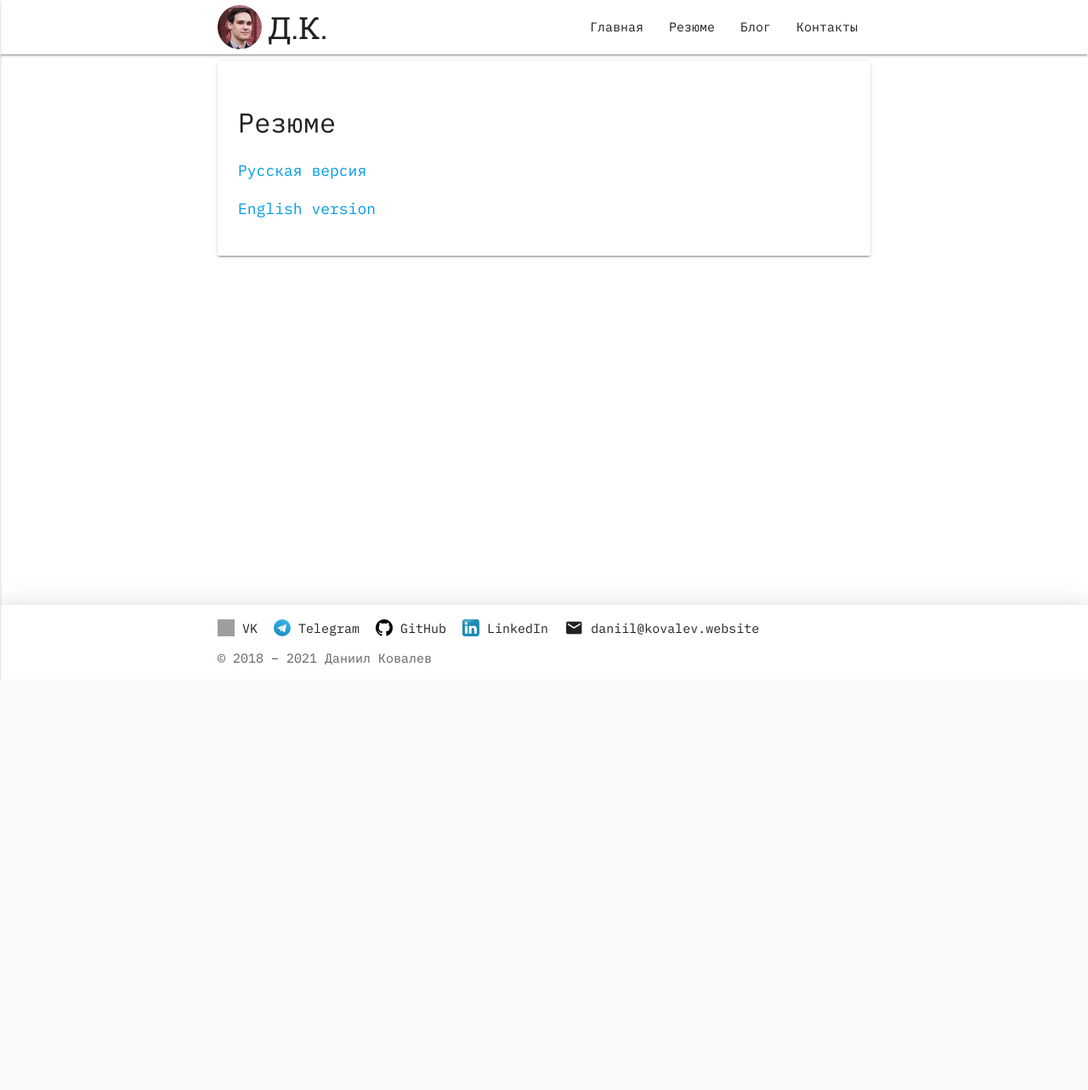
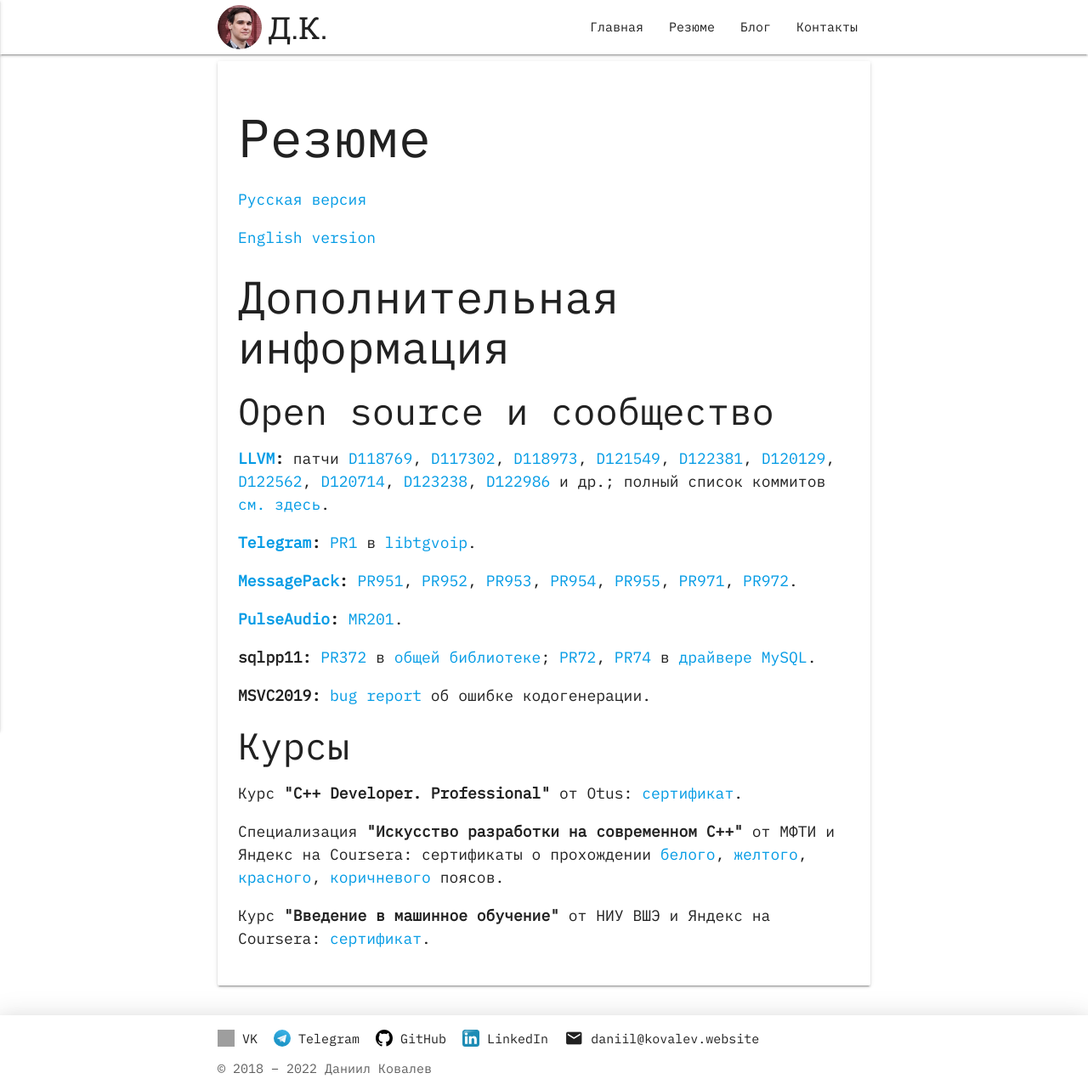
Before and after one commit to kovdan01/blog, a Django app: template blog/templates/blog/cv.html in a window 1280 px wide. Shown: the whole page at 85% size. Before the commit the page ends 800 px from the top, so only its background shows below. Run offline with Django 3.2, Linux system fonts and the light colour scheme; the template is opened without the code that fills it, so the values that code supplies are empty; grey boxes are pictures that could not be loaded.

Commit message:
Update CV & minor style fixes

```diff
--- a/blog/templates/blog/base.html
+++ b/blog/templates/blog/base.html
@@ -66,7 +66,7 @@
       </div>
       <div class="footer-copyright transparent grey-text text-darken-2">
         <div class="container">
-          &copy; 2018 &#8211; 2021 Даниил Ковалев
+          &copy; 2018 &#8211; 2022 Даниил Ковалев
         </div>
       </div>
     </footer>
--- a/blog/templates/blog/contact.html
+++ b/blog/templates/blog/contact.html
@@ -7,11 +7,9 @@
         <div class="row">
           <div class="col s12 m12 l12 xl12">
             <div class="card-panel default-block">
-              <h1 class="default-header">Контакты</h1>
+              <h1>Контакты</h1>
               <p>Независимо от способа общения, есть одна просьба &#8211; сразу указывайте, по какому поводу пишете. Так общение пойдет быстрее и продуктивнее.</p>
-              <p>Проще всего до меня достучаться <a href="https://vk.com/id250895551" target="_blank">ВКонтакте</a>. Мои личные сообщения открыты для всех пользователей этой социальной сети, и я обязательно отвечу в течение суток. В худшем случае &#8211; двух.</p>
-              <p>Из популярных мессенджеров относительно активно я использую Telegram, и вы можете <a href="https://t.me/kovdan01" target="_blank">написать мне</a> и там.</p>
-              <p>Чтобы связаться со мной по электронной почте, можно использовать адрес <a href="mailto:daniil@kovalev.website">daniil@kovalev.website</a>. Кроме того, есть корпоративный ящик, созданный на домене университета &#8211; его адрес <a href="mailto:dyukovalev@edu.hse.ru">dyukovalev@edu.hse.ru</a>.</p>
+              <p>Чтобы связаться со мной по электронной почте, можно использовать адрес <a href="mailto:daniil@kovalev.website">daniil@kovalev.website</a>. Из популярных мессенджеров относительно активно я использую Telegram, и вы можете написать мне и там: <a href="https://t.me/kovdan01" target="_blank">@kovdan01</a>.</p>
             </div>
           </div>
         </div>
--- a/blog/templates/blog/cv.html
+++ b/blog/templates/blog/cv.html
@@ -7,9 +7,26 @@
         <div class="row">
           <div class="col s12 m12 l12 xl12">
             <div class="card-panel default-block" id="index">
-              <h1 class="default-header">Резюме</h1>
+              <h1>Резюме</h1>
               <p><a href="{% static 'docs/KovalevCV_ru.pdf' %}">Русская версия</a></p>
               <p><a href="{% static 'docs/KovalevCV_en.pdf' %}">English version</a></p>
+
+              <h2>Дополнительная информация</h2>
+
+              <h3>Open source и сообщество</h3>
+              <p><b><a href="https://llvm.org/" target="_blank">LLVM</a>:</b> патчи <a href="https://reviews.llvm.org/D118769" target="_blank">D118769</a>, <a href="https://reviews.llvm.org/D117302" target="_blank">D117302</a>, <a href="https://reviews.llvm.org/D118973" target="_blank">D118973</a>, <a href="https://reviews.llvm.org/D121549" target="_blank">D121549</a>, <a href="https://reviews.llvm.org/D122381" target="_blank">D122381</a>, <a href="https://reviews.llvm.org/D120129" target="_blank">D120129</a>, <a href="https://reviews.llvm.org/D122562" target="_blank">D122562</a>, <a href="https://reviews.llvm.org/D120714" target="_blank">D120714</a>, <a href="https://reviews.llvm.org/D123238" target="_blank">D123238</a>, <a href="https://reviews.llvm.org/D122986" target="_blank">D122986</a> и др.; полный список коммитов <a href="https://github.com/llvm/llvm-project/commits?author=kovdan01" target="_blank">см. здесь</a>.</p>
+              <p><b><a href="https://telegram.org/" target="_blank">Telegram</a>:</b> <a href="https://github.com/telegramdesktop/libtgvoip/pull/1" target="_blank">PR1</a> в <a href="https://github.com/telegramdesktop/libtgvoip" target="_blank">libtgvoip</a>.</p>
+              <p><b><a href="https://msgpack.org/" target="_blank">MessagePack</a>:</b> <a href="https://github.com/msgpack/msgpack-c/pull/951" target="_blank">PR951</a>, <a href="https://github.com/msgpack/msgpack-c/pull/952" target="_blank">PR952</a>, <a href="https://github.com/msgpack/msgpack-c/pull/953" target="_blank">PR953</a>, <a href="https://github.com/msgpack/msgpack-c/pull/954" target="_blank">PR954</a>, <a href="https://github.com/msgpack/msgpack-c/pull/955" target="_blank">PR955</a>, <a href="https://github.com/msgpack/msgpack-c/pull/971" target="_blank">PR971</a>, <a href="https://github.com/msgpack/msgpack-c/pull/972" target="_blank">PR972</a>.</p>
+              <p><b><a href="https://pulseaudio.org/" target="_blank">PulseAudio</a>:</b> <a href="https://gitlab.freedesktop.org/pulseaudio/pulseaudio/-/merge_requests/201" target="_blank">MR201</a>.</p>
+              <p><b>sqlpp11:</b> <a href="https://github.com/rbock/sqlpp11/pull/372" target="_blank">PR372</a> в <a href="https://github.com/rbock/sqlpp11" target="_blank">общей библиотеке</a>; <a href="https://github.com/rbock/sqlpp11-connector-mysql/pull/72" target="_blank">PR72</a>, <a href="https://github.com/rbock/sqlpp11-connector-mysql/pull/74" target="_blank">PR74</a> в <a href="https://github.com/rbock/sqlpp11-connector-mysql" target="_blank">драйвере MySQL</a>.</p>
+              <p><b>MSVC2019:</b> <a href="https://developercommunity.visualstudio.com/t/Code-generation-bug-specific-for-Release/1467844" target="_blank">bug report</a> об ошибке кодогенерации.</p>
+
+              <h3>Курсы</h3>
+              <p>Курс <b>"C++ Developer. Professional"</b> от Otus: <a href="{% static 'docs/certs/OtusCXX.pdf' %}" target="_blank">сертификат</a>.</p>
+
+              <p>Специализация <b>"Искусство разработки на современном C++"</b> от МФТИ и Яндекс на Coursera: сертификаты о прохождении <a href="{% static 'docs/certs/CXXWhiteBelt.pdf' %}" target="_blank">белого</a>, <a href="{% static 'docs/certs/CXXYellowBelt.pdf' %}" target="_blank">желтого</a>, <a href="{% static 'docs/certs/CXXRedBelt.pdf' %}" target="_blank">красного</a>, <a href="{% static 'docs/certs/CXXBrownBelt.pdf' %}" target="_blank">коричневого</a> поясов.</p>
+
+              <p>Курс <b>"Введение в машинное обучение"</b> от НИУ ВШЭ и Яндекс на Coursera: <a href="{% static 'docs/certs/MachineLearning.pdf' %}" target="_blank">сертификат</a>.</p>
             </div>
           </div>
         </div>
--- a/mysite/urls.py
+++ b/mysite/urls.py
@@ -14,15 +14,14 @@
     2. Add a URL to urlpatterns:  path('blog/', include('blog.urls'))
 """
 from django.contrib import admin
-from django.conf.urls import include, url
-from django.urls import path
+from django.urls import path, include, re_path
 from django.conf.urls.static import static
 from django.conf import settings
 
 
 urlpatterns = [
     path('admin/', admin.site.urls),
-    url(r'', include('blog.urls')),
+    re_path(r'', include('blog.urls')),
 ] + static(settings.STATIC_URL, document_root=settings.STATIC_ROOT)
 
 
```
Also changed, not shown: blog/templates/blog/index.html (+5 -5 lines), blog/urls.py (+6 -6 lines), 8 other files.
